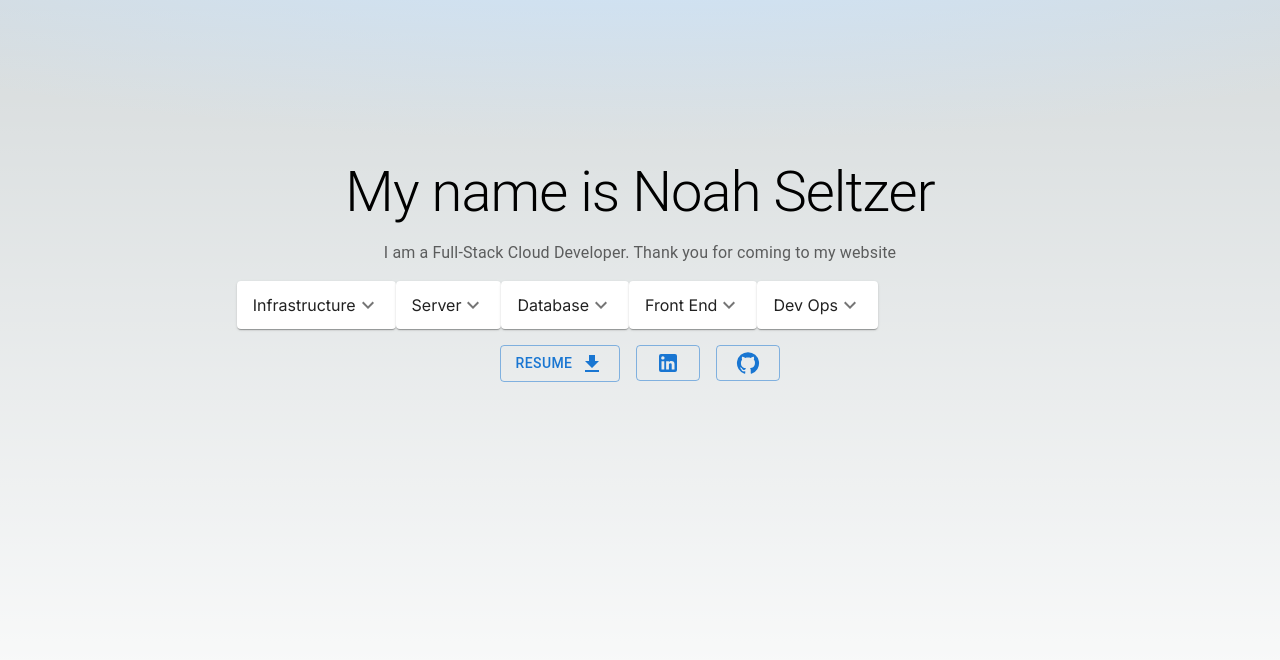
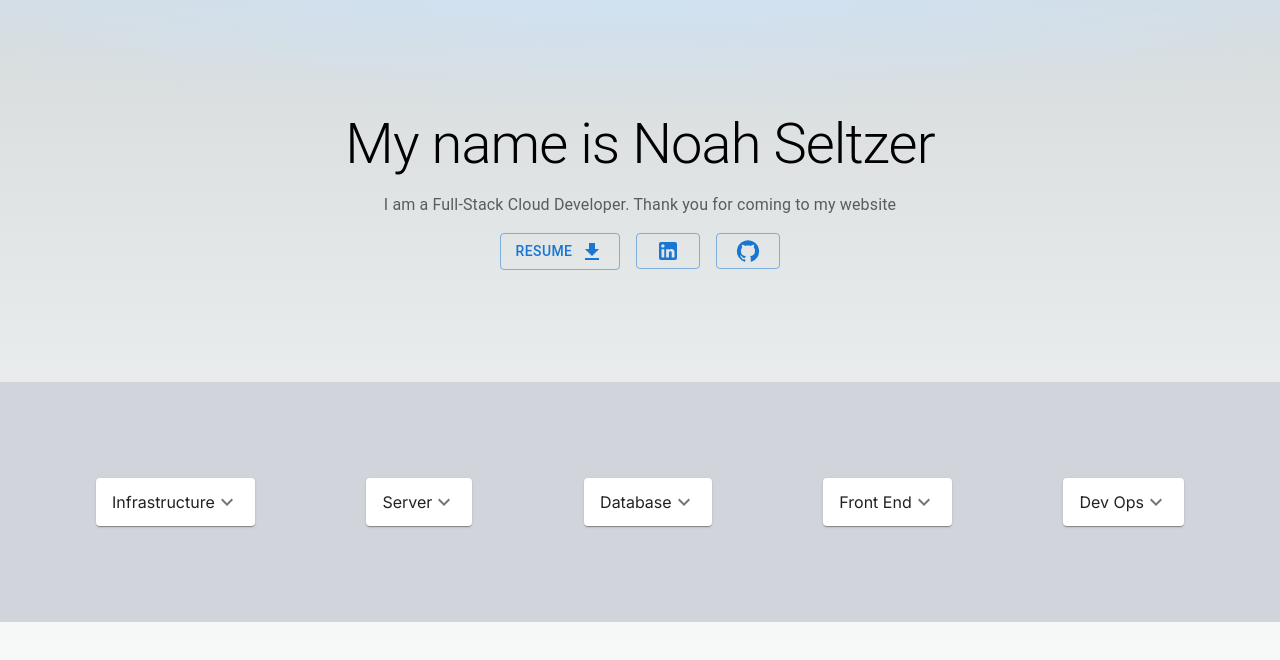
Before and after one commit to noah-seltzer/dev-profile, a Next.js app: page / in a window 1280 px wide. Shown: the top 660 px of the page. Built offline with nearby package versions, Linux system fonts and the light colour scheme.

Commit message:
fix:fleshed out page a little bit

```diff
--- a/src/app/page.tsx
+++ b/src/app/page.tsx
@@ -1,10 +1,14 @@
-import Hero from "@/components/hero";
+import Hero from "@/components/hero.tsx";
+import Stack from "@/components/stack.tsx";
 
 
 export default function Home() {
   return (
     <main className="flex min-h-screen flex-col items-center justify-between">
-      <Hero />
+      <div className="flex flex-col w-full">
+        <Hero />
+        <Stack />
+      </div>
     </main>
   );
 }
--- a/src/components/hero.tsx
+++ b/src/components/hero.tsx
@@ -10,35 +10,6 @@ import DownloadIcon from '@mui/icons-material/Download'
 import { styled } from '@mui/material/styles'
 import LinkedInIcon from '@mui/icons-material/LinkedIn'
 import GitHubIcon from '@mui/icons-material/GitHub'
-import { Grid, Divider } from '@mui/material'
-import Accordion from '@mui/material/Accordion'
-import AccordionActions from '@mui/material/AccordionActions'
-import AccordionSummary from '@mui/material/AccordionSummary'
-import AccordionDetails from '@mui/material/AccordionDetails'
-import ExpandMoreIcon from '@mui/icons-material/ExpandMore'
-import StackData, { StackItem } from '@/lib/stack'
-
-const StyledBox = styled('div')(({ theme }) => ({
-    alignSelf: 'center',
-    width: '100%',
-    height: 400,
-    marginTop: theme.spacing(8),
-    borderRadius: theme.shape.borderRadius,
-    outline: '1px solid',
-    boxShadow: '0 0 12px 8px hsla(220, 25%, 80%, 0.2)',
-    backgroundImage: `url(${'/static/images/templates/templates-images/hero-light.png'})`,
-    outlineColor: 'hsla(220, 25%, 80%, 0.5)',
-    backgroundSize: 'cover',
-    [theme.breakpoints.up('sm')]: {
-        marginTop: theme.spacing(10),
-        height: 700
-    },
-    ...theme.applyStyles('dark', {
-        boxShadow: '0 0 24px 12px hsla(210, 100%, 25%, 0.2)',
-        backgroundImage: `url(${'/static/images/templates/templates-images/hero-dark.png'})`,
-        outlineColor: 'hsla(210, 100%, 80%, 0.1)'
-    })
-}))
 
 const Hero: React.FC = () => {
     return (
@@ -60,8 +31,8 @@ const Hero: React.FC = () => {
                     display: 'flex',
                     flexDirection: 'column',
                     alignItems: 'center',
-                    pt: { xs: 14, sm: 20 },
-                    pb: { xs: 8, sm: 12 }
+                    pt: 14,
+                    pb: 14
                 }}
             >
                 <Stack
@@ -116,36 +87,6 @@ const Hero: React.FC = () => {
                     </Typography>
 
                   </Grid> */}
-
-                    <Grid className='w-full' container alignItems='space-between'>
-                        {StackData.map((data: StackItem, i: number) => {
-                            return (
-                                <div key={i}>
-                                    <Grid item>
-                                        <Accordion>
-                                            <AccordionSummary
-                                                expandIcon={<ExpandMoreIcon />}
-                                                aria-controls='panel1-content'
-                                                id='panel1-header'
-                                            >
-                                                {data.title}
-                                            </AccordionSummary>
-                                            <AccordionDetails>
-                                                {data.list.map((item: any) => {
-                                                    return (
-                                                        <div>
-                                                            {item.name}
-                                                            <Divider />
-                                                        </div>
-                                                    )
-                                                })}
-                                            </AccordionDetails>
-                                        </Accordion>
-                                    </Grid>
-                                </div>
-                            )
-                        })}
-                    </Grid>
                     <div className='flex flex-row gap-4'>
                         <Link href='/Noah_Seltzer_Resume.pdf'>
                             <Button
@@ -174,7 +115,6 @@ const Hero: React.FC = () => {
                         </Link>
                     </div>
                 </Stack>
-                {/* <StyledBox id="image" /> */}
             </Container>
         </Box>
     )
--- /dev/null
+++ b/src/components/stack.tsx
@@ -0,0 +1,50 @@
+import StackData, { StackItem } from '@/lib/stack'
+import {
+    Accordion,
+    AccordionSummary,
+    AccordionDetails,
+    Divider
+} from '@mui/material'
+import ExpandMoreIcon from '@mui/icons-material/ExpandMore'
+
+const Stack = () => {
+    return (
+        <div className='flex flex-row justify-between w-full p-24 bg-gray-300'>
+            {StackData.map((data: StackItem, i: number) => {
+                return (
+                    <div key={i}>
+                        <Accordion
+                            sx={
+                                {
+                                    // background: 'none',
+                                    // boxShadow: 'none',
+                                    // borderWidth: 0.5,
+                                    // borderColor: '#000'
+                                }
+                            }
+                        >
+                            <AccordionSummary
+                                expandIcon={<ExpandMoreIcon />}
+                                aria-controls='panel1-content'
+                                id='panel1-header'
+                            >
+                                {data.title}
+                            </AccordionSummary>
+                            <AccordionDetails>
+                                {data.list.map((item: any) => {
+                                    return (
+                                        <div>
+                                            {item.name}
+                                            <Divider />
+                                        </div>
+                                    )
+                                })}
+                            </AccordionDetails>
+                        </Accordion>
+                    </div>
+                )
+            })}
+        </div>
+    )
+}
+export default Stack
```
